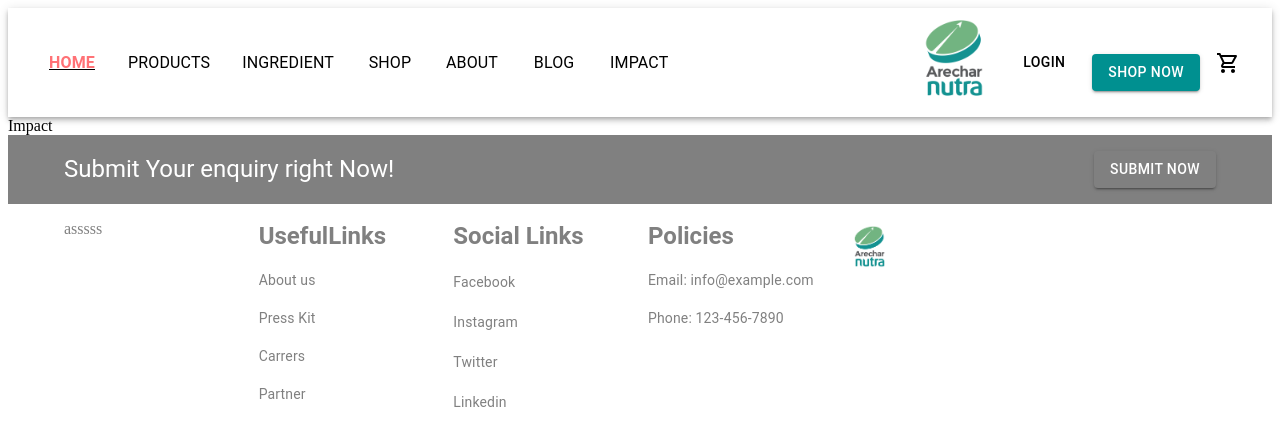
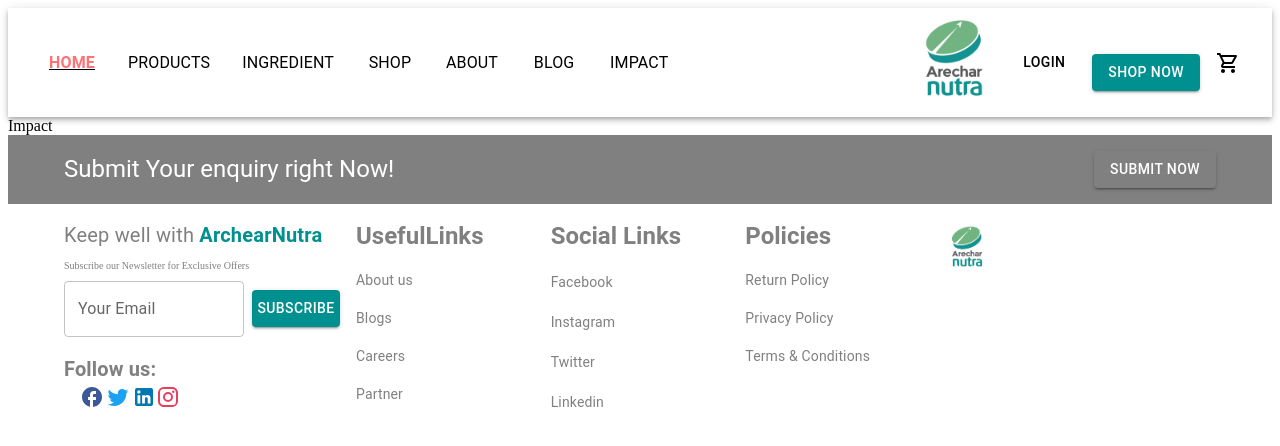
Before and after one commit to Adi2022/arecharapp, a React (Vite) app: page /impact in a window 1280 px wide. Shown: the top 446 px of the page. Built offline with nearby package versions, Linux system fonts and the light colour scheme.

Commit message:
home page updated

```diff
--- a/src/Layout/Footer.jsx
+++ b/src/Layout/Footer.jsx
@@ -1,7 +1,11 @@
 import React from "react";
-import { Box, Container, Grid, Typography, Button } from "@mui/material";
+import { Box, Container, Grid, Typography, Button, TextField } from "@mui/material";
 import logo from "../assets/logo.png";
 import { useNavigate, Link, useLocation } from "react-router-dom";
+import FacebookOutlinedIcon from '@mui/icons-material/FacebookOutlined';
+import LinkedInIcon from '@mui/icons-material/LinkedIn';
+import InstagramIcon from '@mui/icons-material/Instagram';
+import TwitterIcon from '@mui/icons-material/Twitter';
 
 const Footer = () => {
 	const navigate = useNavigate();
@@ -16,32 +20,44 @@ const Footer = () => {
 				<Container maxWidth="lg">
 					<Grid container justifyContent="space-between" alignItems="center">
 						<Grid item xs={12} sm={6}>
-              <Typography variant="h5">
-                Submit Your enquiry right Now!
-              </Typography>
-              <Typography variant="body1">
-                {/* Your enquiry text goes here */}
-              </Typography>
+							<Typography variant="h5">Submit Your enquiry right Now!</Typography>
+							<Typography variant="body1">{/* Your enquiry text goes here */}</Typography>
 						</Grid>
 						<Grid item xs={12} sm={6} textAlign="right">
-              <Button
-                variant="contained"
-                sx={{ backgroundColor: "gray", color: "white" }}
-                onClick={handleButtonClick}
-              >
+							<Button variant="contained" sx={{ backgroundColor: "gray", color: "white" }} onClick={handleButtonClick}>
 								Submit Now
 							</Button>{" "}
 						</Grid>
 					</Grid>
 				</Container>
 			</Box>
-      <Box  py={2} style={{color:"white"}}>
+			<Box py={2} style={{ color: "white" }}>
 				<Container maxWidth="lg">
 					<Grid container spacing={2}>
-            <Grid item xs={12} sm={6} md={2} color={"gray"}>
-             asssss
+						<Grid item xs={12} sm={6} md={3} color={"gray"}>
+							<Typography fontSize={"20px"}>
+								Keep well with <span style={{ color: "#009090", fontWeight: "bold" }}>ArchearNutra</span>
+							</Typography>
+							<p style={{ fontSize: "10px" }}>Subscribe our Newsletter for Exclusive Offers</p>
+							{/* Input box and button in flex layout */}
+							<Box display="flex" alignItems="center">
+								<TextField label="Your Email" variant="outlined" sx={{ marginRight: 1 }} />
+								<Button variant="contained" sx={{ backgroundColor: "#009090", color: "white" }}>Subscribe</Button>
+							</Box>
+
+							{/* Follow us heading and social media icons */}
+							<Box display="grid" alignItems="center"  mt={2}>
+								<Typography variant="h6" color={"gray"} fontWeight={"bold"}>
+									Follow us:
+								</Typography>
+								<Box ml={2} display="flex" alignItems="center">
+									<FacebookOutlinedIcon style={{ width: 24, height: 24, marginRight: 2, color: "#3b5998" }} />
+									<TwitterIcon style={{ width: 24, height: 24, marginRight: 2, color: "#1da1f2" }} />
+									<LinkedInIcon style={{ width: 24, height: 24, color: "#0077b5" }} />
+									<InstagramIcon style={{ width: 24, height: 24, color: "#e4405f" }} />
+								</Box>
+							</Box>
 						</Grid>
-
                         <Grid item xs={12} sm={6} md={2}>
 							<Typography variant="h5" fontWeight={"bold"} color={"gray"}>
 								UsefulLinks
@@ -56,14 +72,13 @@ const Footer = () => {
 							>
 								About us
 							</Typography>
-              <br />  <br />
-
+							<br /> <br />
 							<Typography variant="body2" color={"gray"}>
-                Press Kit
+								Blogs
 							</Typography>
 							<br />
 							<Typography variant="body2" color={"gray"}>
-                Carrers
+								Careers
 							</Typography>{" "}
 							<br />
 							<Typography variant="body2" color={"gray"}>
@@ -98,16 +113,21 @@ const Footer = () => {
 							</Typography>
 							<br />
 							<Typography variant="body2" color={"gray"}>
-                Email: info@example.com
+								Return Policy
 							</Typography>
 							<br />
 							<Typography variant="body2" color={"gray"}>
-                Phone: 123-456-7890
+								Privacy Policy
+							</Typography>
+							<br />
+							<Typography variant="body2" color={"gray"}>
+								Terms & Conditions
 							</Typography>
 						</Grid>
 						<Grid item xs={12} sm={6} md={2}>
-            <img src={logo} style={{width:"30%"}}/>
+							<img src={logo} style={{ width: "30%" }} alt="Logo" />
 						</Grid>
+
 
 					</Grid>
 				</Container>
```
Lines whose indentation alone changed are shown as unchanged.
